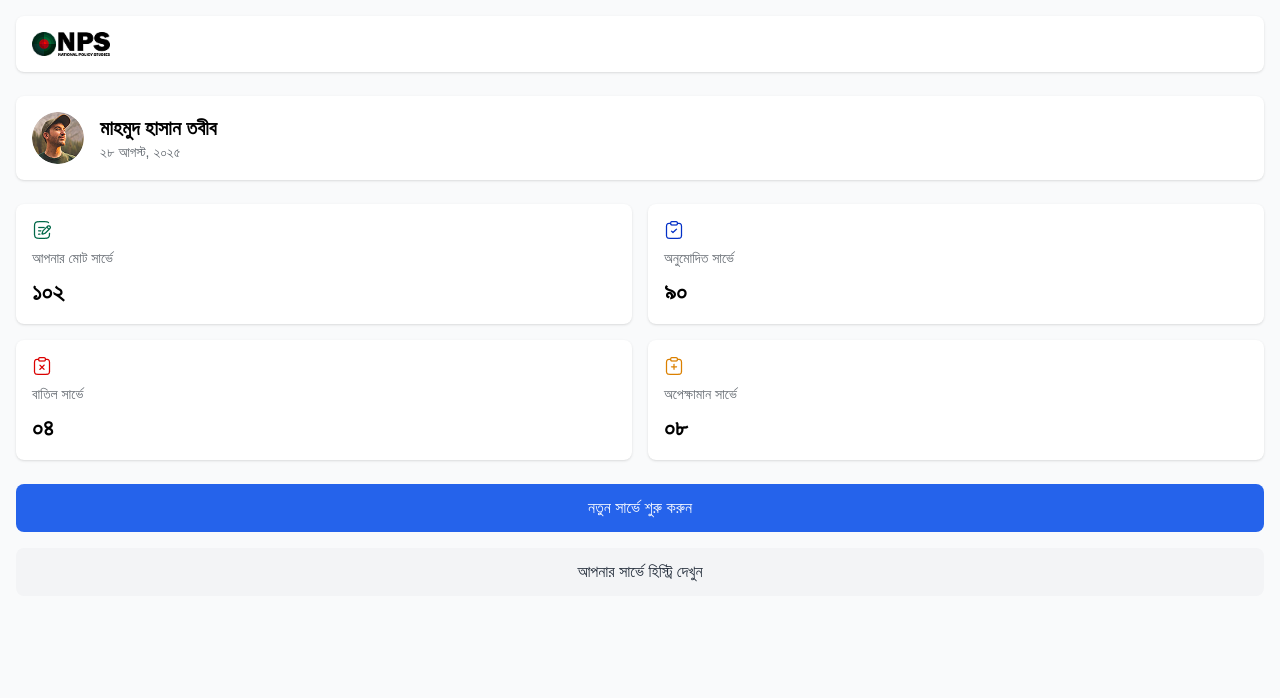
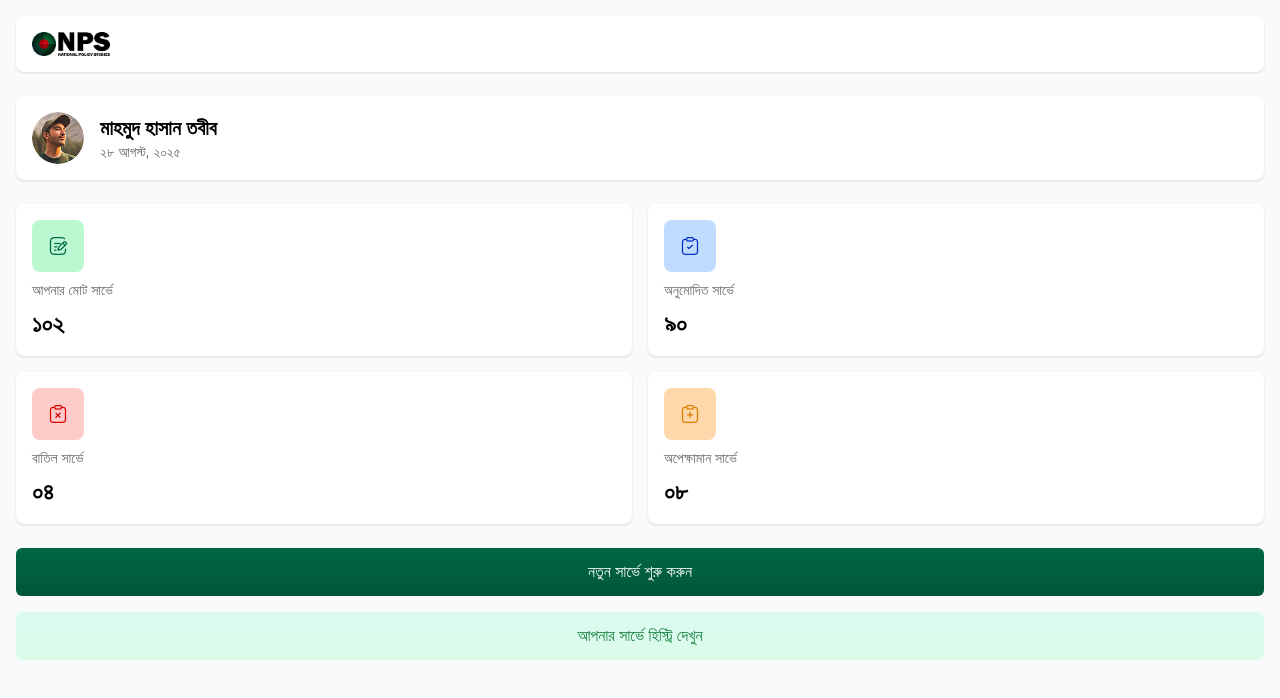
Before and after one commit to faiazhossain/nps-survey, a Next.js app: page /dashboard in a window 1280 px wide. Shown: the top 698 px of the page. Built offline with nearby package versions, Linux system fonts and the light colour scheme; a web font is replaced by a local one.

Commit message:
feat: dashboard added

```diff
--- a/app/dashboard/page.js
+++ b/app/dashboard/page.js
@@ -64,12 +64,14 @@ export default function Dashboard() {
           className='bg-white p-4 rounded-lg shadow space-y-2'
           variants={cardVariants}
         >
+          <div className='p-4 rounded-lg bg-green-200 w-fit'>
             <Image
               src='/images/serveyLogo/docadd.png'
               alt='docadd'
               width={20}
               height={20}
             />
+          </div>
           <p className='text-sm text-[#636970]'>আপনার মোট সার্ভে</p>
           <p className='text-2xl font-bold'>১০২</p>
         </motion.div>
@@ -77,12 +79,14 @@ export default function Dashboard() {
           className='bg-white p-4 rounded-lg shadow space-y-2'
           variants={cardVariants}
         >
+          <div className='p-4 rounded-lg bg-blue-200 w-fit'>
             <Image
               src='/images/serveyLogo/check.png'
               alt='check'
               width={20}
               height={20}
             />
+          </div>
           <p className='text-sm text-[#636970]'>অনুমোদিত সার্ভে</p>
           <p className='text-2xl font-bold'>৯০</p>
         </motion.div>
@@ -90,12 +94,14 @@ export default function Dashboard() {
           className='bg-white p-4 rounded-lg shadow space-y-2'
           variants={cardVariants}
         >
+          <div className='p-4 rounded-lg bg-red-200 w-fit'>
             <Image
               src='/images/serveyLogo/remove.png'
               alt='remove'
               width={20}
               height={20}
             />
+          </div>
           <p className='text-sm text-[#636970]'>বাতিল সার্ভে</p>
           <p className='text-2xl font-bold'>০৪</p>
         </motion.div>
@@ -103,12 +109,14 @@ export default function Dashboard() {
           className='bg-white p-4 rounded-lg shadow space-y-2'
           variants={cardVariants}
         >
+          <div className='p-4 rounded-lg bg-orange-200 w-fit'>
             <Image
               src='/images/serveyLogo/add.png'
               alt='add'
               width={20}
               height={20}
             />
+          </div>
           <p className='text-sm text-[#636970]'>অপেক্ষামান সার্ভে</p>
           <p className='text-2xl font-bold'>০৮</p>
         </motion.div>
@@ -123,7 +131,8 @@ export default function Dashboard() {
         <motion.div whileHover={{ scale: 1.02 }} whileTap={{ scale: 0.98 }}>
           <Link
             href='/survey/new'
-            className='block w-full bg-blue-600 text-white text-center py-3 rounded-lg font-medium hover:bg-blue-700'
+            // className='block w-full bg-blue-600 text-white text-center py-3 rounded-lg font-medium hover:bg-blue-700'
+            className='block w-full text-center rounded-md bg-gradient-to-b from-[#006747] to-[#005737] px-4 py-3 text-white hover:bg-gradient-to-b hover:from-[#005747] hover:to-[#003f2f]'
           >
             নতুন সার্ভে শুরু করুন
           </Link>
@@ -131,7 +140,7 @@ export default function Dashboard() {
         <motion.div whileHover={{ scale: 1.02 }} whileTap={{ scale: 0.98 }}>
           <Link
             href='/survey/history'
-            className='block w-full bg-gray-100 text-gray-800 text-center py-3 rounded-lg font-medium hover:bg-gray-200'
+            className='block w-full text-center rounded-md bg-gradient-to-b from-[#DBFBF1] to-[#dbfbe9] px-4 py-3 text-green-700 hover:bg-gradient-to-b hover:from-[#d3fff1] hover:to-[#bcffee]'
           >
             আপনার সার্ভে হিস্ট্রি দেখুন
           </Link>
```
Lines whose indentation alone changed are shown as unchanged.
